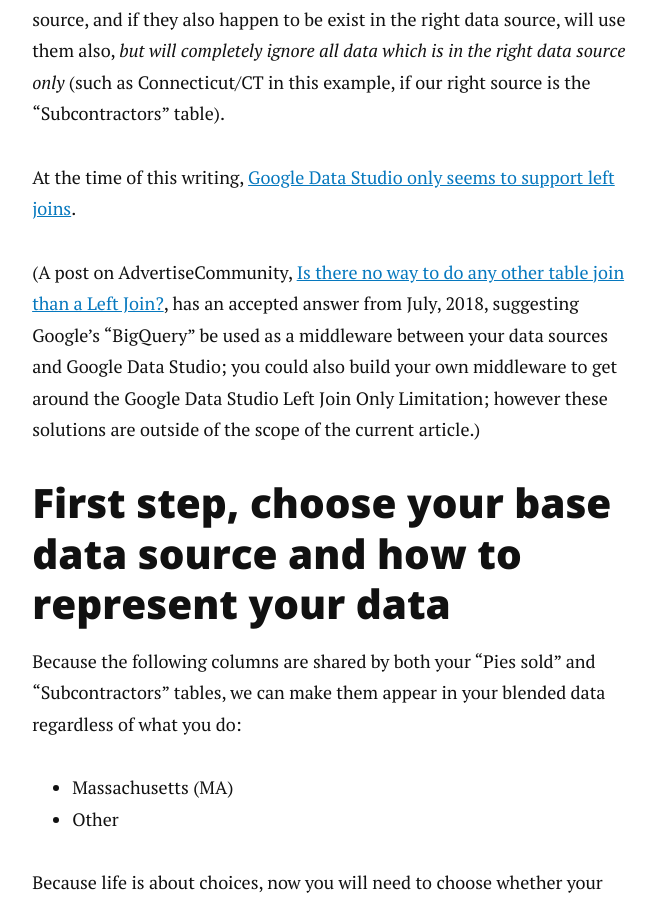
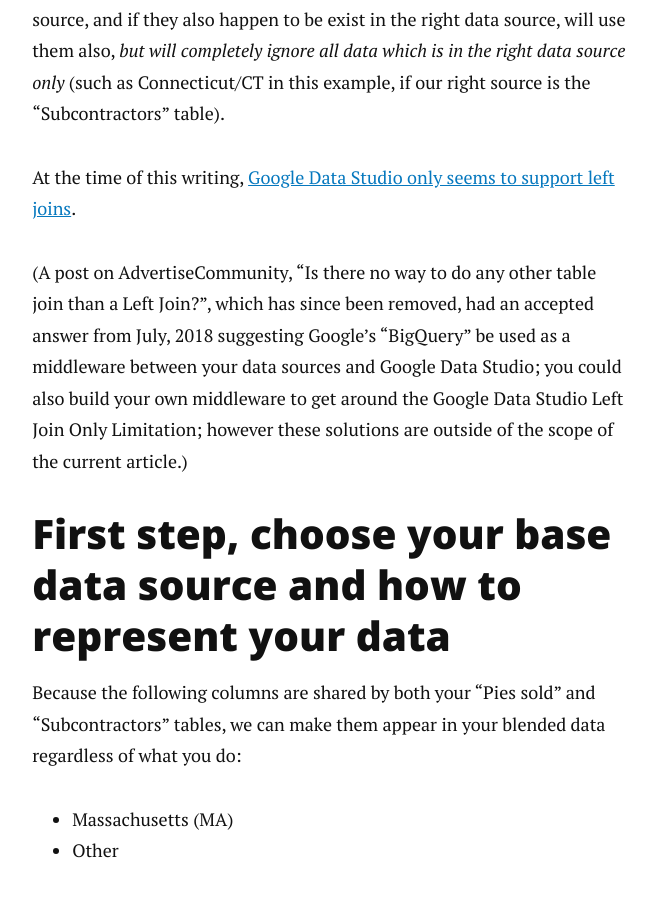
Before and after one commit to alberto56/dcycleblog, a Jekyll site: the page built from _posts/2019-06-02-data-studio-filters.md, in a window 1280 px wide and 900 px high, scrolled down 5641 px. Shown: the whole window, without its empty margins (310-966 px from the left). Built offline with Jekyll 4.4.1, drawn with Linux system fonts in a browser that asks for light colours; nearby versions of some CDN libraries; comment, search, counter and statistics services are not loaded.

Commit message:
Update 2019-06-02-data-studio-filters.md

```diff
--- a/_posts/2019-06-02-data-studio-filters.md
+++ b/_posts/2019-06-02-data-studio-filters.md
@@ -125,7 +125,7 @@ Contrary to an _outer join_ which uses columns from both the left and right data
 
 At the time of this writing, [Google Data Studio only seems to support left joins](https://support.google.com/datastudio/answer/9061420?hl=en).
 
-(A post on AdvertiseCommunity, [Is there no way to do any other table join than a Left Join?](https://www.en.advertisercommunity.com/t5/Data-Studio/Is-there-no-way-to-do-any-other-table-join-than-a-Left-Join/td-p/1771962), has an accepted answer from July, 2018, suggesting Google's "BigQuery" be used as a middleware between your data sources and Google Data Studio; you could also build your own middleware to get around the Google Data Studio Left Join Only Limitation; however these solutions are outside of the scope of the current article.)
+(A post on AdvertiseCommunity, "Is there no way to do any other table join than a Left Join?", which has since been removed, had an accepted answer from July, 2018 suggesting Google's "BigQuery" be used as a middleware between your data sources and Google Data Studio; you could also build your own middleware to get around the Google Data Studio Left Join Only Limitation; however these solutions are outside of the scope of the current article.)
 
 First step, choose your base data source and how to represent your data
 -----
```
